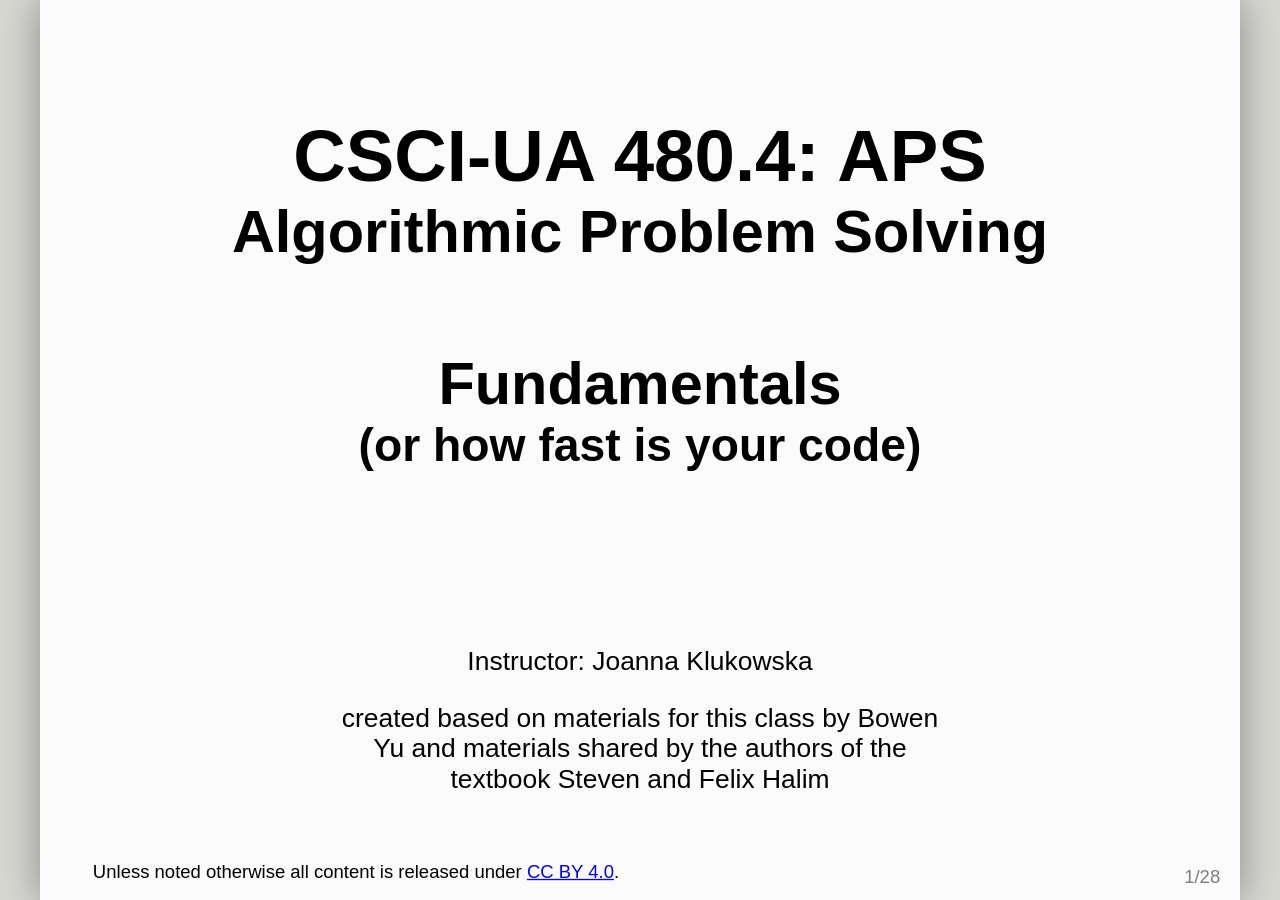
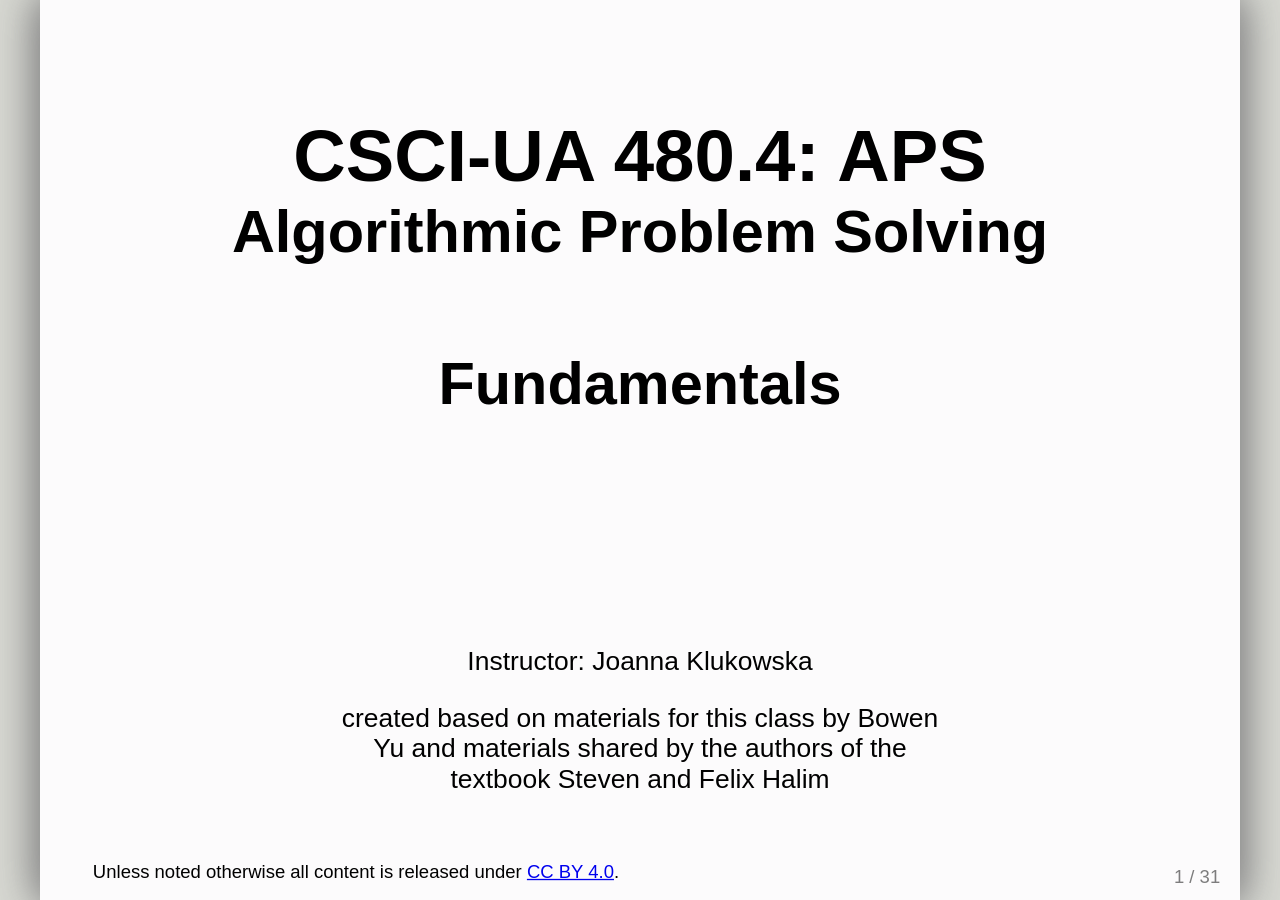
Before and after one commit to joannakl/aps_s20, a Jekyll site: the page slides/02-fundamentals.html, which Jekyll copies as it is, in a window 1280 px wide. Built offline with Jekyll 4.4.1, drawn with Linux system fonts in a browser that asks for light colours; some web fonts are replaced; formulas are drawn with MathJax 3; part of the change alters nothing that is shown.

```diff
--- a/slides/02-fundamentals.html
+++ b/slides/02-fundamentals.html
@@ -17,7 +17,6 @@ class: center, top
 ## Algorithmic Problem Solving
 <br>
 ## Fundamentals
-### (or how fast is your code)
 
 
 .author[
@@ -103,8 +102,9 @@ programming language may be actualy multiple operations on the CPU
 
 - some operations require I/O and that slows them down
 
+--
 
-.big [we need a simplified way of deciding how fast the program runs]
+.big[we need a simplified way of deciding how fast the program runs]
 
 ---
 # Asymptotic Analysis: Big O
@@ -126,14 +126,16 @@ https://commons.wikimedia.org/wiki/File:Big-O-notation.png ]
 
 __O(g(n)) = f(n)__
 
-There exists a positive constants _c_ and _n0_ such that
+There exist positive constants _c_ and _n0_ such that
 _0 <= f(n) <= cg(n)_ for all _n >= n0_.
 
 --
+$$\Omega$$
+
 
 __O(g(n)) = f(n)__
 
-There exists a positive constants _c_ and _n0_ such that
+There exist positive constants _c_ and _n0_ such that
 _0 <= f(n) <= cg(n)_ for all _n >= n0_.
 
 
@@ -271,6 +273,7 @@ as the last statement in the inner for loop
 
 - will not be important for most problems you encounter in this class
 
+---
 # Challenge
 
 
@@ -306,6 +309,29 @@ for (int i = 0; i < n; i++ ) {
 ---
 
 
+
+---
+# Rule of Thumb About Complexity
+
+| N | worst algorithm to pass on OJ |
+|:---|:---|
+| <= 10 | O(n!), O(n^6) |
+| <=[15 .. 18 ] | O(2^n * n^2) |
+| <=[18 .. 22 ] | O(2^n * n) |
+| <= 100 | O(n^4) !!! |
+| <= 400 | O(n^3) |
+| <= 2K | O(n^2 log n) |
+| < 10K | O(n^2)  !!! |
+| <= 1M | O(n log n) |
+| <= 100M | O(n)   !!! , O(log n), O(1) |
+
+!!! but getting close to 10^8 may be dangerous
+
+
+For examples of algorithms that perform with those complexities, see Table 1.4
+in the book. (But do not worry if you are not familiar with all of those algorithms.)
+
+
 </optgroup>
 
 
@@ -316,5 +342,19 @@ for (int i = 0; i < n; i++ ) {
     <script src="js/remark_conf.js" type="text/javascript">
     </script>
 
+    <script src="https://cdnjs.cloudflare.com/ajax/libs/mathjax/2.7.5/MathJax.js?config=TeX-AMS_HTML&delayStartupUntil=configured" type="text/javascript"></script>
+    <script type="text/javascript">
+      var slideshow = remark.create();
+
+      // Setup MathJax
+      MathJax.Hub.Config({
+          tex2jax: {
+          skipTags: ['script', 'noscript', 'style', 'textarea', 'pre']
+          }
+      });
+
+      MathJax.Hub.Configured();
+    </script>
+
   </body>
 </html>
```
